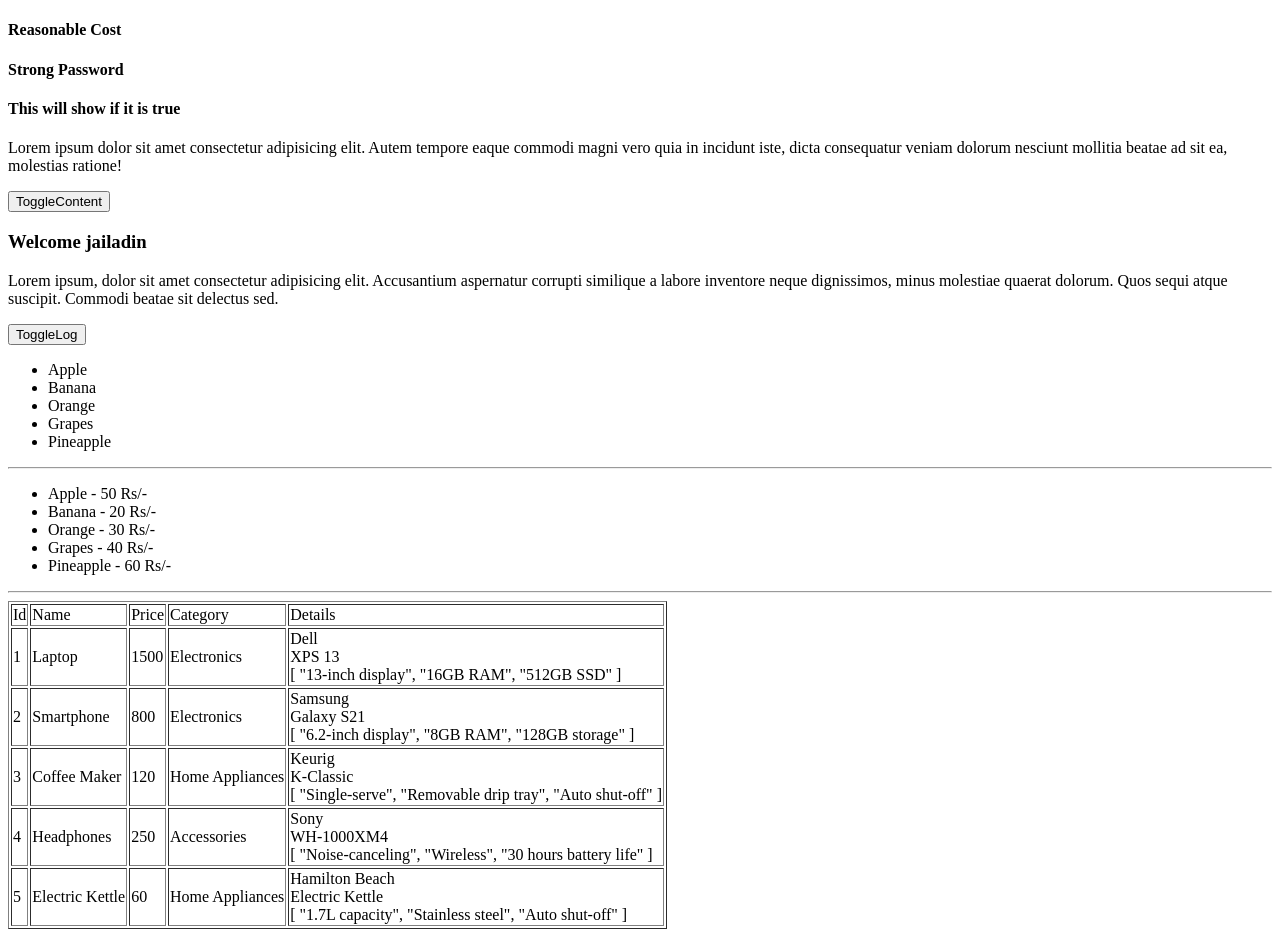
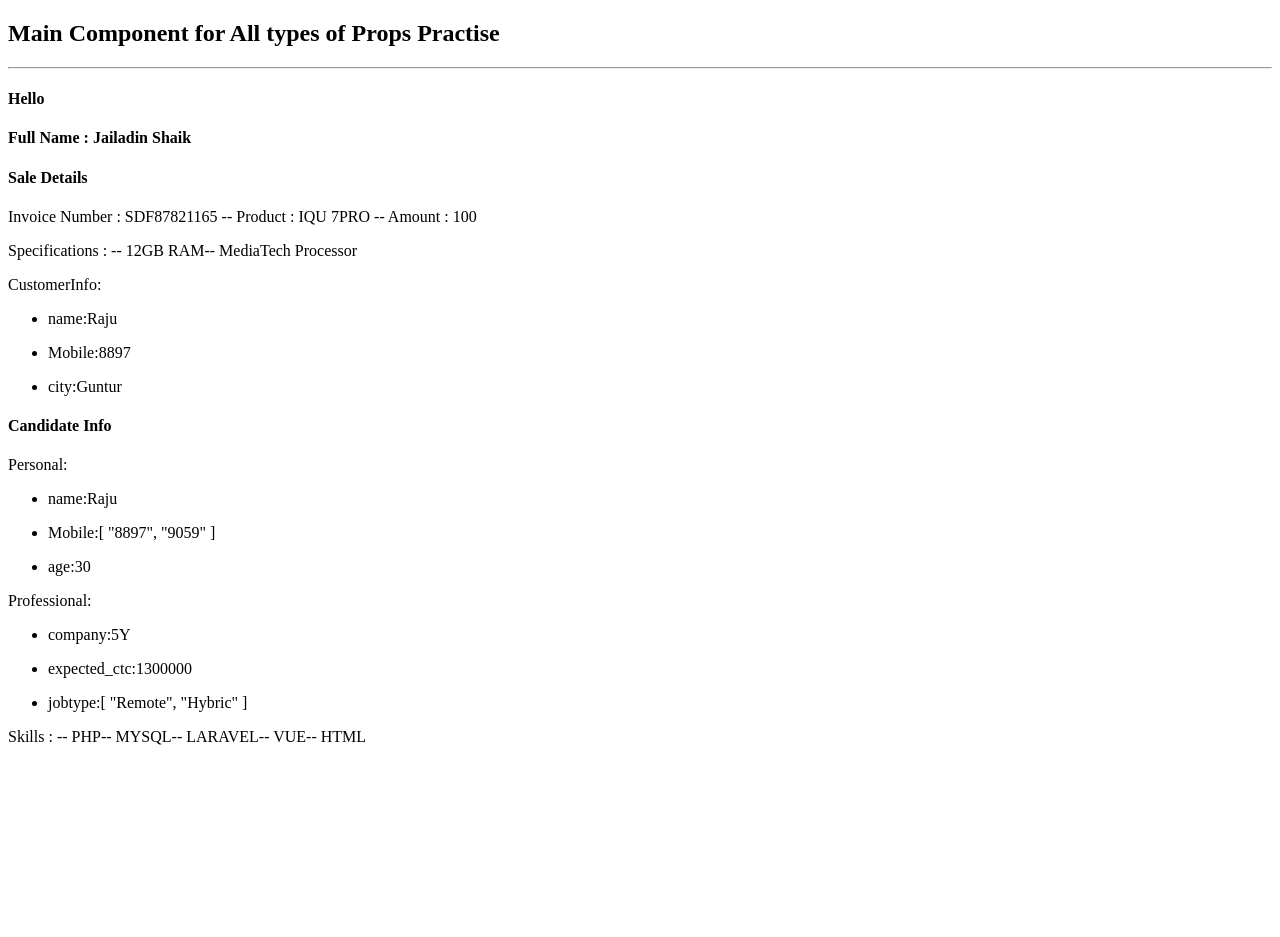
Before and after one commit to jailadin-tech/vuelearning-1, a Vue app: page / in a window 1280 px wide. After the commit the page ends 800 px from the top, so only its background shows below. Built offline with nearby package versions, Linux system fonts and the light colour scheme.

Commit message:
Props  compnent

```diff
--- a/src/App.vue
+++ b/src/App.vue
@@ -7,6 +7,7 @@ import RefComponent from './components/RefComponent.vue'
 import ComputedPropertyComponent from './components/ComputedPropertyComponent.vue'
 import ConditionalRenderingComponent from './components/ConditionalRenderingComponent.vue'
 import VForComponents from './components/VForComponents.vue'
+import PropsMainComponent from './components/PropsMainComponent.vue'
 </script>
 
 <template>
@@ -17,9 +18,10 @@ import VForComponents from './components/VForComponents.vue'
   <!-- <RefComponent /> -->
   <!--   <ComputedPropertyComponent /> -->
 
-  <ConditionalRenderingComponent />
+  <!--  <ConditionalRenderingComponent />
+  <VForComponents /> -->
 
-  <VForComponents />
+  <PropsMainComponent pageTitle="Main Component for All types of Props Practise" />
 </template>
 
 <style scoped></style>
--- /dev/null
+++ b/src/components/PropsComponents/DynamicProps.vue
@@ -0,0 +1,6 @@
+<script setup>
+const nameProp = defineProps(['firstname', 'surname'])
+</script>
+<template>
+  <h4>Full Name : {{ nameProp.firstname }} {{ nameProp.surname }}</h4>
+</template>
--- /dev/null
+++ b/src/components/PropsComponents/PropsDataValidator.vue
@@ -0,0 +1,55 @@
+<script setup>
+const Props = defineProps({
+    personal: {
+    type: Object,
+    validator: (item) => {
+      // Validate each field in 'personal' object
+      return (
+        typeof item.name === 'string' &&
+        Array.isArray(item.Mobile) &&
+        item.Mobile.every(mob => /^\d+$/.test(mob)) && // Validate mobile numbers
+        typeof item.age === 'number' && item.age >= 25 && item.age <= 31
+      )
+    },
+  },
+  professional: {
+    type: Object,
+    validator: (item) => {
+       // Validate each field in 'professional' object
+       return (
+        typeof item.company === 'string' &&
+        typeof item.expected_ctc === 'number' &&
+        item.expected_ctc <= 1500000 && // Validate expected_ctc
+        Array.isArray(item.jobtype) && item.jobtype.every(job => typeof job === 'string') // Validate each location
+      )
+    },
+  },
+  expectedLocations:{
+      type:String,
+    validator:(loc)=>  ['Hyderabad','VZD','Chennai'].includes(loc)
+  },
+  skills: {
+    type: Array,
+    validator: (item) => {
+      return    item.every( (skill) => typeof skill === 'string' )
+    },
+  },
+})
+</script>
+<template>
+  <h4>Candidate Info</h4>
+
+  <p>Personal:
+  <ul v-for="(value, key, index) in personal" :key="index">
+    <li>{{ key }}:{{ value }}</li>
+  </ul>
+</p>
+<p>Professional:
+  <ul v-for="(value, key, index) in professional" :key="index">
+    <li>{{ key }}:{{ value }}</li>
+  </ul>
+</p>
+  <p>
+    Skills : <span v-for="(skill, index) in skills" :key="index">-- {{ skill }}</span>
+  </p>
+</template>
--- /dev/null
+++ b/src/components/PropsComponents/PropsTypeValidation.vue
@@ -0,0 +1,32 @@
+<script setup>
+const Props = defineProps({
+  invoice: [String, Number],
+  amount: {
+    type: Number,
+    required: true,
+    default: 0,
+  },
+  product: {
+    type: String,
+    required: true,
+    default: 'Random Text',
+  },
+  specs: Array,
+  customerInfo: Object,
+})
+</script>
+<template>
+  <h4>Sale Details</h4>
+  <p>
+    Invoice Number : {{ Props.invoice }} -- Product : {{ Props.product }} -- Amount :
+    {{ Props.amount }}
+  </p>
+  <p>
+    Specifications : <span v-for="(itemspec, index) in specs" :key="index">-- {{ itemspec }}</span>
+  </p>
+
+  <p>CustomerInfo:</p>
+  <ul v-for="(value, key, index) in customerInfo" :key="index">
+    <li>{{ key }}:{{ value }}</li>
+  </ul>
+</template>
--- /dev/null
+++ b/src/components/PropsComponents/StaticProp.vue
@@ -0,0 +1,6 @@
+<script setup>
+const wishProp = defineProps(['wishing'])
+</script>
+<template>
+  <h4>{{ wishProp.wishing }}</h4>
+</template>
--- /dev/null
+++ b/src/components/PropsMainComponent.vue
@@ -0,0 +1,47 @@
+<script setup>
+const pageName = defineProps(['pageTitle'])
+
+import { ref } from 'vue'
+
+import DynamicProps from './PropsComponents/DynamicProps.vue'
+import StaticProp from './PropsComponents/StaticProp.vue'
+import PropsDataValidator from './PropsComponents/PropsDataValidator.vue'
+import PropsTypeValidation from './PropsComponents/PropsTypeValidation.vue'
+
+const firstname = ref('Jailadin')
+const lastname = ref('Shaik')
+
+const amount = ref(100)
+const specifications = ref(['12GB RAM', 'MediaTech Processor'])
+const invoicenumer = 'SDF87821165'
+const customerInfo = ref({ name: 'Raju', Mobile: '8897', city: 'Guntur' })
+
+const employeeInfo = ref({ name: 'Raju', Mobile: ['8897', '9059'], age: 30 })
+const empProfessionInfo = ref({
+  company: '5Y',
+  expected_ctc: 1300000,
+  jobtype: ['Remote', 'Hybric'],
+})
+const techSkills = ref(['PHP', 'MYSQL', 'LARAVEL', 'VUE', 'HTML'])
+</script>
+
+<template>
+  <h2>{{ pageName.pageTitle }}</h2>
+  <hr />
+  <StaticProp wishing="Hello" />
+
+  <DynamicProps :firstname="firstname" :surname="lastname" />
+  <PropsTypeValidation
+    :invoice="invoicenumer"
+    :amount="amount"
+    product="IQU 7PRO"
+    :specs="specifications"
+    :customerInfo="customerInfo"
+  />
+  <PropsDataValidator
+    :personal="employeeInfo"
+    :professional="empProfessionInfo"
+    :skills="techSkills"
+    expectedLocations="Hyderabad"
+  />
+</template>
--- a/src/main.js
+++ b/src/main.js
@@ -1,4 +1,3 @@
-
 import { createApp } from 'vue'
 import App from './App.vue'
 
```
